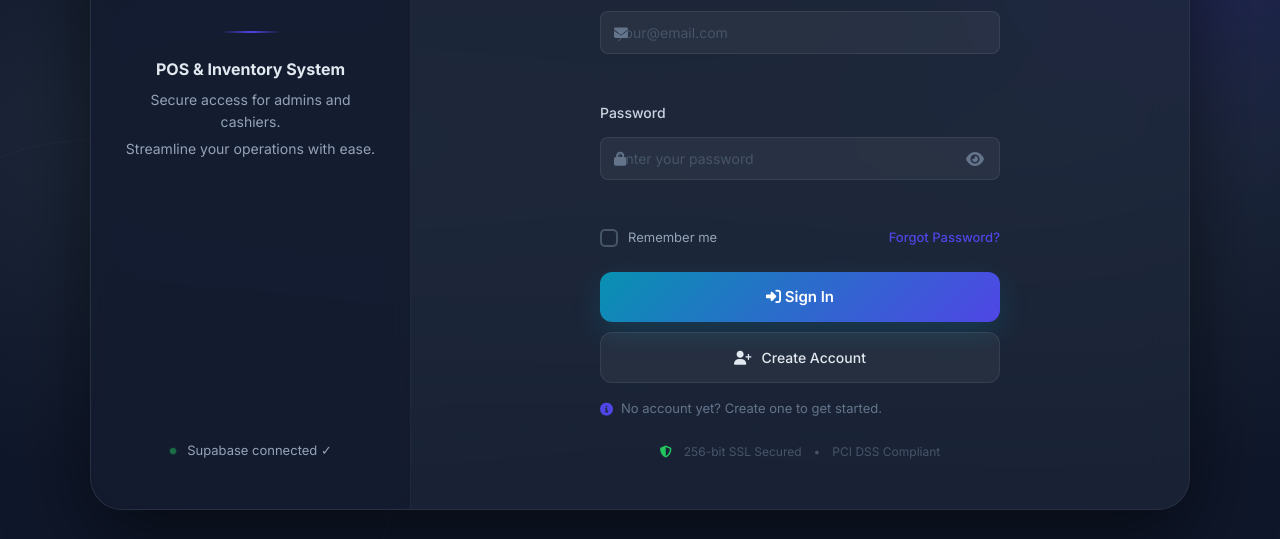
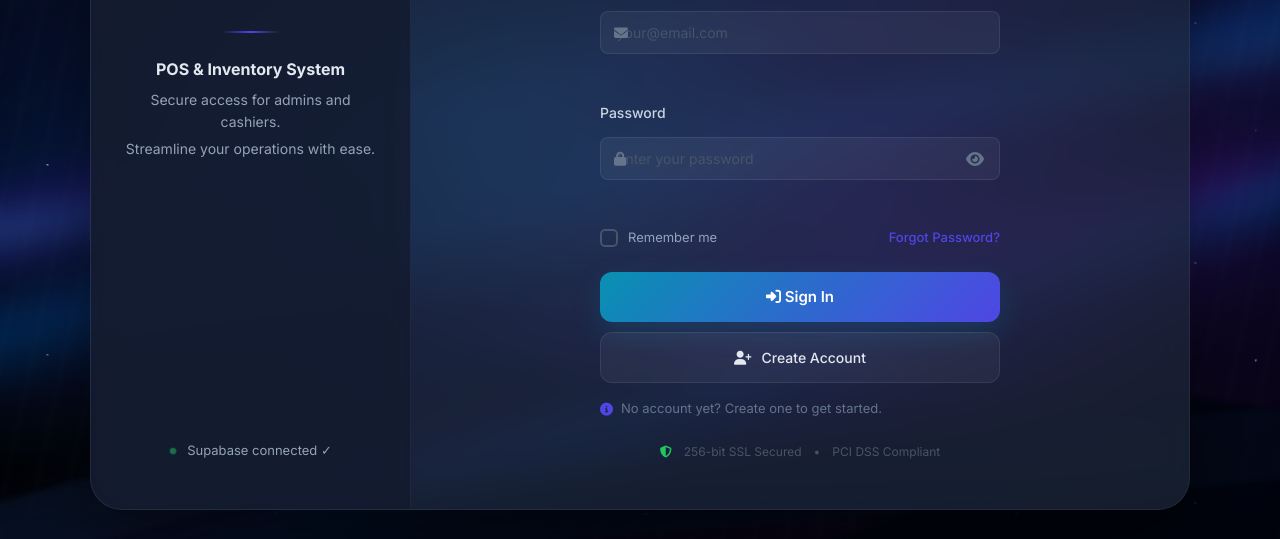
Before and after one commit to Feitan982/POS-WebApplication, a website: page index.html in a window 1280 px wide. Shown: the part 261-800 px from the top of the page. Drawn offline with nearby package versions, Linux system fonts and the light colour scheme; no server answers.

Commit message:
feat(ui): add animated deep-space galaxy background

```diff
--- a/style.css
+++ b/style.css
@@ -7,7 +7,7 @@
 
 body {
     font-family: 'Inter', sans-serif;
-    background: #0f172a;
+    background: #020611;
     min-height: 100vh;
     display: flex;
     align-items: center;
@@ -20,10 +20,75 @@ body {
 .bg-gradient {
     position: fixed;
     inset: 0;
-    background: radial-gradient(ellipse at 20% 50%, #1e293b 0%, transparent 60%),
-                radial-gradient(ellipse at 80% 50%, #1e293b 0%, transparent 60%),
-                #0f172a;
+    overflow: hidden;
+    background:
+        radial-gradient(circle at 17% 23%, rgba(255, 255, 255, 0.9) 0 0.7px, transparent 1.2px),
+        radial-gradient(circle at 63% 17%, rgba(139, 224, 255, 0.8) 0 0.8px, transparent 1.3px),
+        radial-gradient(circle at 86% 34%, rgba(255, 255, 255, 0.75) 0 0.65px, transparent 1.2px),
+        radial-gradient(circle at 34% 69%, rgba(186, 148, 255, 0.75) 0 0.75px, transparent 1.25px),
+        radial-gradient(circle at 74% 78%, rgba(96, 207, 255, 0.8) 0 0.7px, transparent 1.2px),
+        radial-gradient(circle at 49% 88%, rgba(255, 255, 255, 0.65) 0 0.6px, transparent 1.1px),
+        linear-gradient(180deg, rgba(15, 36, 76, 0.34) 0%, transparent 30%, rgba(0, 0, 0, 0.88) 72%),
+        radial-gradient(ellipse at 50% 42%, rgba(17, 35, 78, 0.48) 0%, transparent 47%),
+        radial-gradient(ellipse at 12% 72%, rgba(12, 70, 128, 0.22) 0%, transparent 37%),
+        radial-gradient(ellipse at 88% 64%, rgba(55, 23, 103, 0.2) 0%, transparent 35%),
+        #020611;
+    background-size: 260px 190px, 330px 240px, 410px 310px, 290px 230px, 370px 280px, 520px 380px, auto, auto, auto, auto;
+    animation: starDrift 70s linear infinite;
     z-index: 0;
+}
+
+.bg-gradient::before,
+.bg-gradient::after {
+    content: '';
+    position: absolute;
+    inset: -18%;
+    pointer-events: none;
+}
+
+/* Broad reflective folds create the liquid-metal wallpaper base. */
+.bg-gradient::before {
+    background:
+        radial-gradient(ellipse at 43% 48%, rgba(47, 169, 255, 0.52) 0%, rgba(40, 80, 210, 0.2) 22%, transparent 48%),
+        radial-gradient(ellipse at 62% 56%, rgba(159, 55, 255, 0.45) 0%, rgba(86, 42, 190, 0.16) 25%, transparent 50%),
+        linear-gradient(168deg, transparent 37%, rgba(22, 91, 180, 0.08) 42%, rgba(92, 42, 190, 0.28) 45%, rgba(5, 9, 22, 0.96) 49%, rgba(24, 122, 212, 0.34) 52%, rgba(5, 8, 19, 0.98) 56%, transparent 61%),
+        linear-gradient(174deg, transparent 44%, rgba(4, 9, 24, 0.98) 48%, rgba(92, 206, 255, 0.48) 50%, rgba(47, 57, 185, 0.35) 52%, rgba(3, 6, 16, 0.99) 55%, transparent 60%),
+        linear-gradient(163deg, transparent 57%, rgba(9, 14, 37, 0.98) 61%, rgba(117, 57, 220, 0.34) 63%, rgba(20, 143, 227, 0.35) 65%, rgba(0, 3, 12, 0.99) 68%, transparent 72%);
+    filter: blur(14px) saturate(1.35);
+    animation: nebulaMorph 32s ease-in-out infinite alternate;
+    transform-origin: 50% 52%;
+}
+
+/* Fine highlight lines and restrained film grain add depth without noise. */
+.bg-gradient::after {
+    background:
+        radial-gradient(circle at 28% 31%, rgba(255, 255, 255, 0.82) 0 0.8px, transparent 1.4px),
+        radial-gradient(circle at 71% 26%, rgba(126, 223, 255, 0.78) 0 0.7px, transparent 1.3px),
+        radial-gradient(circle at 58% 74%, rgba(217, 154, 255, 0.72) 0 0.8px, transparent 1.4px),
+        repeating-linear-gradient(102deg, transparent 0 11px, rgba(160, 229, 255, 0.07) 12px, transparent 13px 31px),
+        radial-gradient(ellipse at 50% 57%, rgba(122, 223, 255, 0.18) 0%, transparent 24%),
+        linear-gradient(180deg, transparent 0 65%, rgba(0, 0, 0, 0.72) 88%);
+    mix-blend-mode: screen;
+    filter: blur(2px);
+    opacity: 0.38;
+    animation: starTwinkle 8s ease-in-out infinite alternate;
+}
+
+@keyframes starDrift {
+    0% { background-position: 0 0, 0 0, 0 0, 0 0, 0 0, 0 0, 0 0, 0 0, 0 0, 0 0; }
+    50% { background-position: 24px 14px, -18px 22px, 28px -16px, -20px 18px, 16px -24px, -28px 12px, 0 0, 0 0, 0 0, 0 0; }
+    100% { background-position: 48px 28px, -36px 44px, 56px -32px, -40px 36px, 32px -48px, -56px 24px, 0 0, 0 0, 0 0, 0 0; }
+}
+
+@keyframes nebulaMorph {
+    0% { transform: rotate(-3deg) scale(1.08) translate3d(-1%, 1%, 0); opacity: 0.72; }
+    50% { transform: rotate(2deg) scale(1.14) translate3d(1%, -1%, 0); opacity: 0.96; }
+    100% { transform: rotate(5deg) scale(1.08) translate3d(-1%, -2%, 0); opacity: 0.78; }
+}
+
+@keyframes starTwinkle {
+    0% { opacity: 0.24; }
+    100% { opacity: 0.58; }
 }
 
 .bg-glow {
@@ -36,11 +101,29 @@ body {
 }
 
 .bg-glow-1 {
-    width: 400px;
-    height: 400px;
-    background: #4f46e5;
-    top: -100px;
-    right: -100px;
+    width: 55vw;
+    height: 24vh;
+    background: #1269c7;
+    top: 39%;
+    right: 17%;
+    filter: blur(90px);
+    opacity: 0.15;
+    transform: rotate(-5deg);
+    animation: cosmicPulse 18s ease-in-out infinite alternate;
+}
+
+@keyframes cosmicPulse {
+    0% { transform: translate3d(-5%, 2%, 0) rotate(-8deg) scale(0.92); opacity: 0.1; }
+    100% { transform: translate3d(6%, -3%, 0) rotate(4deg) scale(1.12); opacity: 0.22; }
+}
+
+@media (prefers-reduced-motion: reduce) {
+    .bg-gradient,
+    .bg-gradient::before,
+    .bg-gradient::after,
+    .bg-glow-1 {
+        animation: none;
+    }
 }
 
 .geo-shape {
@@ -52,10 +135,18 @@ body {
 }
 
 .geo-shape-1 {
-    width: 600px;
-    height: 600px;
-    bottom: -200px;
-    left: -200px;
+    width: 130%;
+    height: 34%;
+    bottom: -12%;
+    left: -15%;
+    border: 0;
+    border-radius: 50% 50% 0 0;
+    background:
+        linear-gradient(165deg, transparent 0 26%, rgba(9, 20, 39, 0.78) 27% 35%, transparent 36%),
+        linear-gradient(175deg, transparent 0 41%, rgba(4, 11, 26, 0.92) 42% 58%, transparent 59%),
+        linear-gradient(158deg, transparent 0 62%, rgba(1, 5, 15, 0.98) 63% 100%);
+    filter: blur(2px);
+    opacity: 0.88;
 }
 
 /* ===== make in input.css minimize the size of payment formST ===== */
```
